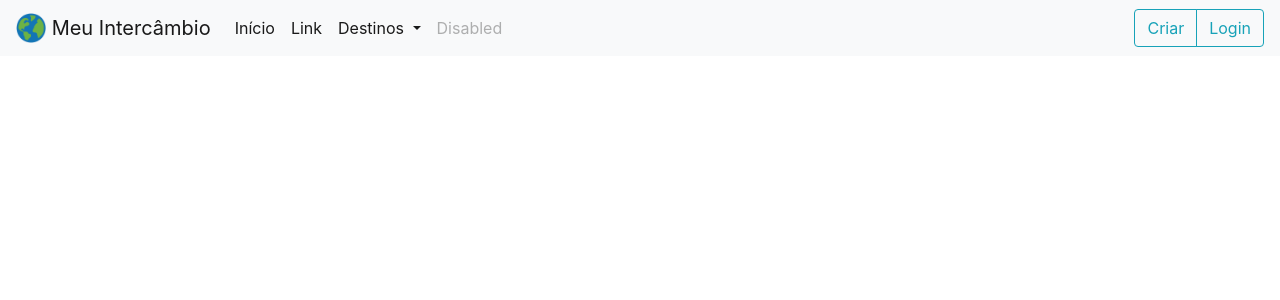
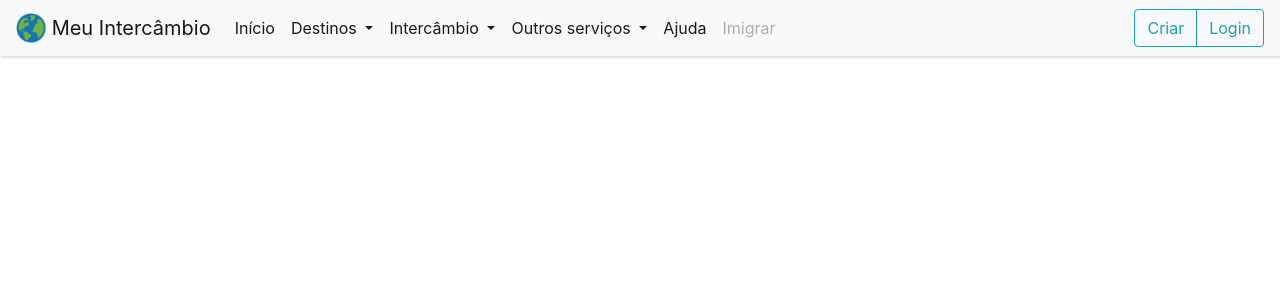
Before and after one commit to felipelm3g/MeuIntercambio, a PHP site: page / in a window 1280 px wide. Shown: the top 300 px of the page. Run offline with PHP 8.4, Linux system fonts and the light colour scheme.

Commit message:
Felipe
Ajuste

```diff
--- a/index.php
+++ b/index.php
@@ -11,7 +11,7 @@
         <link rel="shortcut icon" href="imgs/favicon.ico" />
     </head>
     <body>
-        <nav class="navbar navbar-expand-lg navbar-light bg-light">
+        <nav class="navbar navbar-expand-lg navbar-light bg-light" style="box-shadow: 1px 1px 3px 0px rgba(0,0,0,0.2);">
             <a class="navbar-brand" href="#">
                 <img src="imgs/icone.png" width="30" height="30" class="d-inline-block align-top" alt="">
                 Meu Intercâmbio
@@ -23,28 +23,50 @@
             <div class="collapse navbar-collapse" id="navbarSupportedContent">
                 <ul class="navbar-nav mr-auto">
                     <li class="nav-item active">
-                        <a class="nav-link" href="#">Início</a>
+                        <a class="nav-link" href="#">Início <span class="glyphicon glyphicon-euro"></span>  </a>
                     </li>
-                    <li class="nav-item active">
-                        <a class="nav-link" href="#">Link </a>
-                    </li>
+                    <!--                    <li class="nav-item active">
+                                            <a class="nav-link" href="#">Câmbio </a>
+                                        </li>-->
                     <li class="nav-item dropdown active">
                         <a class="nav-link dropdown-toggle" href="#" id="navbarDropdown" role="button" data-toggle="dropdown" aria-haspopup="true" aria-expanded="false">
                             Destinos
                         </a>
                         <div class="dropdown-menu" aria-labelledby="navbarDropdown">
-                            <a class="dropdown-item" href="#"><img src="https://upload.wikimedia.org/wikipedia/commons/thumb/0/05/Flag_of_Brazil.svg/1280px-Flag_of_Brazil.svg.png" width="28.5" height="20" style="border-radius: 3px;box-shadow: 1px 1px 2px 0px rgba(125,125,125,1);" />&nbsp; Austrália</a>
-                            <a class="dropdown-item" href="#"><img src="https://upload.wikimedia.org/wikipedia/commons/thumb/d/d9/Flag_of_Canada_%28Pantone%29.svg/1200px-Flag_of_Canada_%28Pantone%29.svg.png" width="28.5" height="20" style="border-radius: 3px;box-shadow: 1px 1px 2px 0px rgba(125,125,125,1);" />&nbsp; Canadá</a>
-                            <a class="dropdown-item" href="#"><img src="https://upload.wikimedia.org/wikipedia/commons/thumb/a/a4/Flag_of_the_United_States.svg/2000px-Flag_of_the_United_States.svg.png" width="28.5" height="20" style="border-radius: 3px;box-shadow: 1px 1px 2px 0px rgba(125,125,125,1);" />&nbsp; Estados Unidos</a>
-                            <a class="dropdown-item" href="#"><img src="https://cdn.shortpixel.ai/client/q_glossy,ret_img,w_700,h_420/https://www.canallondres.tv/wp-content/uploads/2017/10/Bandeira-da-Gra-Bretanha.png" width="28.5" height="20" style="border-radius: 3px;box-shadow: 1px 1px 2px 0px rgba(125,125,125,1);" />&nbsp; Inglaterra</a>
-                            <a class="dropdown-item" href="#"><img src="https://i1.wp.com/www.eurodicas.com.br/wp-content/uploads/2018/05/cores-da-bandeira-da-irlanda.jpg?zoom=2.625&w=1000&ssl=1" width="28.5" height="20" style="border-radius: 3px;box-shadow: 1px 1px 2px 0px rgba(125,125,125,1);" />&nbsp; Irlanda</a>
-                            <a class="dropdown-item" href="#"><img src="https://www.estudopratico.com.br/wp-content/uploads/2017/02/significado-da-bandeira-de-malta.jpg" width="28.5" height="20" style="border-radius: 3px;box-shadow: 1px 1px 2px 0px rgba(125,125,125,1);" />&nbsp; Malta</a>
+                            <a class="dropdown-item" href="destino/?teste"><img src="https://upload.wikimedia.org/wikipedia/commons/thumb/0/05/Flag_of_Brazil.svg/1280px-Flag_of_Brazil.svg.png" width="28.5" height="20" style="border-radius: 3px;box-shadow: 1px 1px 2px 0px rgba(125,125,125,1);" />&nbsp;&nbsp; Austrália</a>
+                            <a class="dropdown-item" href="#"><img src="https://upload.wikimedia.org/wikipedia/commons/thumb/d/d9/Flag_of_Canada_%28Pantone%29.svg/1200px-Flag_of_Canada_%28Pantone%29.svg.png" width="28.5" height="20" style="border-radius: 3px;box-shadow: 1px 1px 2px 0px rgba(125,125,125,1);" />&nbsp;&nbsp; Canadá</a>
+                            <a class="dropdown-item" href="#"><img src="https://upload.wikimedia.org/wikipedia/commons/thumb/a/a4/Flag_of_the_United_States.svg/2000px-Flag_of_the_United_States.svg.png" width="28.5" height="20" style="border-radius: 3px;box-shadow: 1px 1px 2px 0px rgba(125,125,125,1);" />&nbsp;&nbsp; Estados Unidos</a>
+                            <a class="dropdown-item" href="#"><img src="https://cdn.shortpixel.ai/client/q_glossy,ret_img,w_700,h_420/https://www.canallondres.tv/wp-content/uploads/2017/10/Bandeira-da-Gra-Bretanha.png" width="28.5" height="20" style="border-radius: 3px;box-shadow: 1px 1px 2px 0px rgba(125,125,125,1);" />&nbsp;&nbsp; Inglaterra</a>
+                            <a class="dropdown-item" href="#"><img src="https://i1.wp.com/www.eurodicas.com.br/wp-content/uploads/2018/05/cores-da-bandeira-da-irlanda.jpg?zoom=2.625&w=1000&ssl=1" width="28.5" height="20" style="border-radius: 3px;box-shadow: 1px 1px 2px 0px rgba(125,125,125,1);" />&nbsp;&nbsp; Irlanda</a>
+                            <a class="dropdown-item" href="#"><img src="https://www.estudopratico.com.br/wp-content/uploads/2017/02/significado-da-bandeira-de-malta.jpg" width="28.5" height="20" style="border-radius: 3px;box-shadow: 1px 1px 2px 0px rgba(125,125,125,1);" />&nbsp;&nbsp; Malta</a>
                             <div class="dropdown-divider"></div>
                             <a class="dropdown-item" href="#">Promocionais</a>
                         </div>
                     </li>
+                    <li class="nav-item dropdown active">
+                        <a class="nav-link dropdown-toggle" href="#" id="navbarDropdown" role="button" data-toggle="dropdown" aria-haspopup="true" aria-expanded="false">
+                            Intercâmbio
+                        </a>
+                        <div class="dropdown-menu" aria-labelledby="navbarDropdown">
+                            <a class="dropdown-item" href="#"><img src="imgs/book.png" height="16" style="float: left; margin-top: 5px; opacity: 0.5;" />&nbsp;&nbsp; Idiomas</a>
+                            <a class="dropdown-item" href="#"><img src="imgs/work.png" height="16" style="float: left; margin-top: 5px; opacity: 0.5;" />&nbsp;&nbsp; Curso + Trabalho</a>
+                        </div>
+                    </li>
+                    <li class="nav-item dropdown active">
+                        <a class="nav-link dropdown-toggle" href="#" id="navbarDropdown" role="button" data-toggle="dropdown" aria-haspopup="true" aria-expanded="false">
+                            Outros serviços
+                        </a>
+                        <div class="dropdown-menu" aria-labelledby="navbarDropdown">
+                            <a class="dropdown-item" href="#"><img src="imgs/dollar-symbol.png" height="16" style="float: left; margin-top: 5px; opacity: 0.4;" />&nbsp;&nbsp; Câmbio</a>
+                            <a class="dropdown-item" href="#"><img src="imgs/ticket.png" height="16" style="float: left; margin-top: 5px; opacity: 0.5;" />&nbsp;&nbsp; Visto</a>
+                            <a class="dropdown-item" href="#"><img src="imgs/plane-ticket.png" height="16" style="float: left; margin-top: 5px; opacity: 0.5;" />&nbsp;&nbsp; Passagens Aéreas</a>
+                        </div>
+                    </li>
+                    <li class="nav-item active">
+                        <a class="nav-link" href="#">Ajuda</a>
+                    </li>
                     <li class="nav-item">
-                        <a class="nav-link disabled" href="#">Disabled</a>
+                        <a class="nav-link disabled" href="#">Imigrar</a>
                     </li>
                 </ul>
                 <!--                <form class="form-inline my-2 my-lg-0">
```
Also changed, not shown: imgs/airplane-flight.png (added), imgs/book.png (added), imgs/dollar-symbol.png (added), imgs/plane-ticket.png (added), imgs/ticket.png (added), imgs/translation.png (added), imgs/work.png (added).
